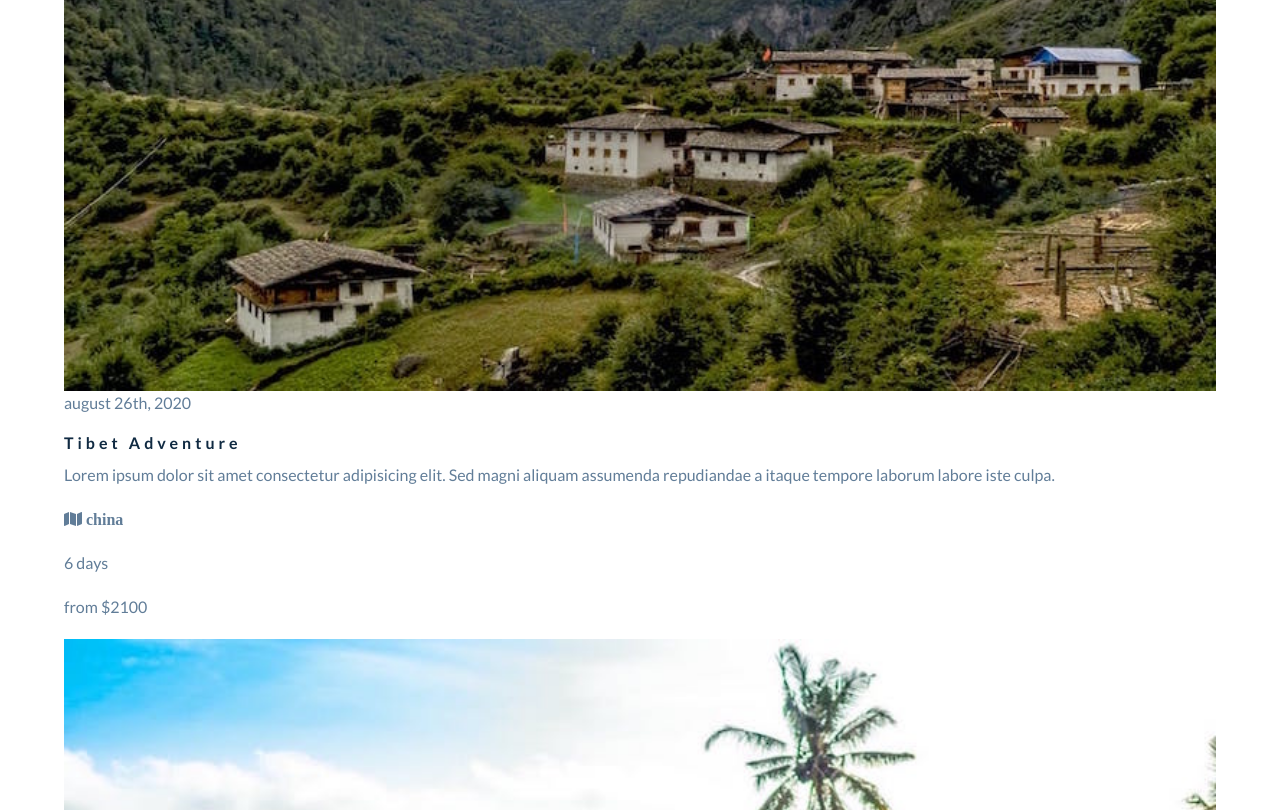
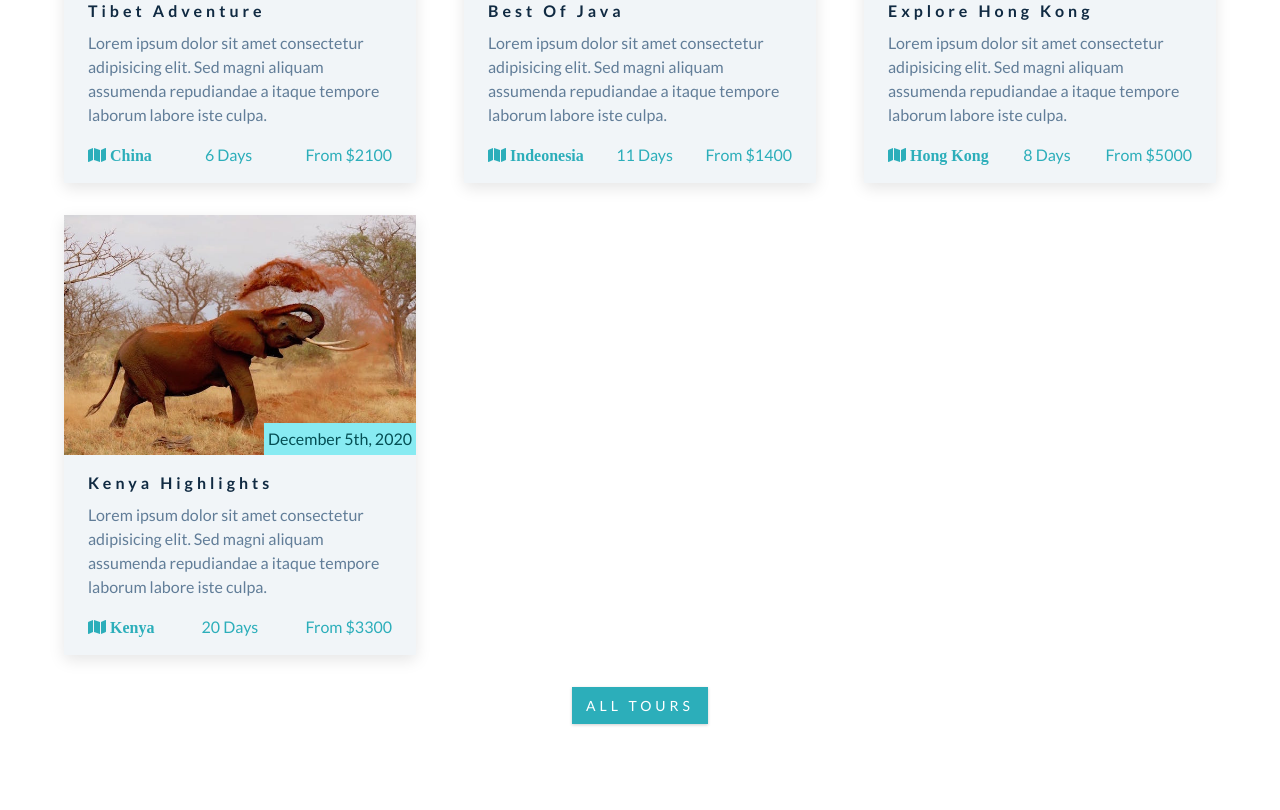
Before and after one commit to borsooq/html_flexbox_backroads, a plain HTML site: page index.html in a window 1280 px wide. Shown: the part 2310-3120 px from the top of the page. Drawn offline with Linux system fonts and the light colour scheme.

Commit message:
added our tours css

```diff
--- a/css/styles.css
+++ b/css/styles.css
@@ -359,6 +359,78 @@ Featured Tours
 ===============
 */
 
+.tour-card {
+  transition: var(--transition);
+  background: var(--clr-grey-10);
+  box-shadow: var(--light-shadow);
+  margin-bottom: 2rem;
+}
+
+.tour-card:hover {
+  box-shadow: var(--dark-shadow);
+  transform: scale(1.02);
+}
+
+.tour-img-container {
+  position: relative;
+}
+
+.tour-img {
+  height: 15rem;
+  object-fit: cover;
+}
+
+.tour-date {
+  position: absolute;
+  right: 0;
+  bottom: 0;
+  background: var(--clr-primary-8);
+  margin-bottom: 0;
+  color: var(--clr-primary-1);
+  text-transform: capitalize;
+  padding: 0.25rem 0.25rem;
+}
+
+.tour-info {
+  padding: 1.25rem 1.5rem;
+}
+
+.tour-footer {
+  display: flex;
+  justify-content: space-between;
+  flex-wrap: wrap;
+  align-items: center;
+}
+
+.tour-footer p {
+  line-height: 0;
+  margin-bottom: 0;
+  text-transform: capitalize;
+  color: var(--clr-primary-5);
+}
+
+.tour-btn {
+  text-align: center;
+}
+
+@media screen and (min-width: 768px) {
+  .featured-center {
+    display: flex;
+    flex-wrap: wrap;
+    justify-content: space-between;
+  }
+
+  .tour-card {
+    flex: 0 0 calc(50% - 2rem);
+  }
+}
+
+@media screen and (min-width: 992px) {
+  .tour-card {
+    flex: 0 0 calc(33.333% - 2rem);
+  }
+}
+
 /*
 ===============
 Contact
--- a/index.html
+++ b/index.html
@@ -238,6 +238,9 @@
         </article>
         <!-- end of single tour -->
       </div>
+      <div class="tour-btn">
+        <a href="" class="btn">all tours</a>
+      </div>
     </section>
     <!-- end of featured tours -->
 
```
